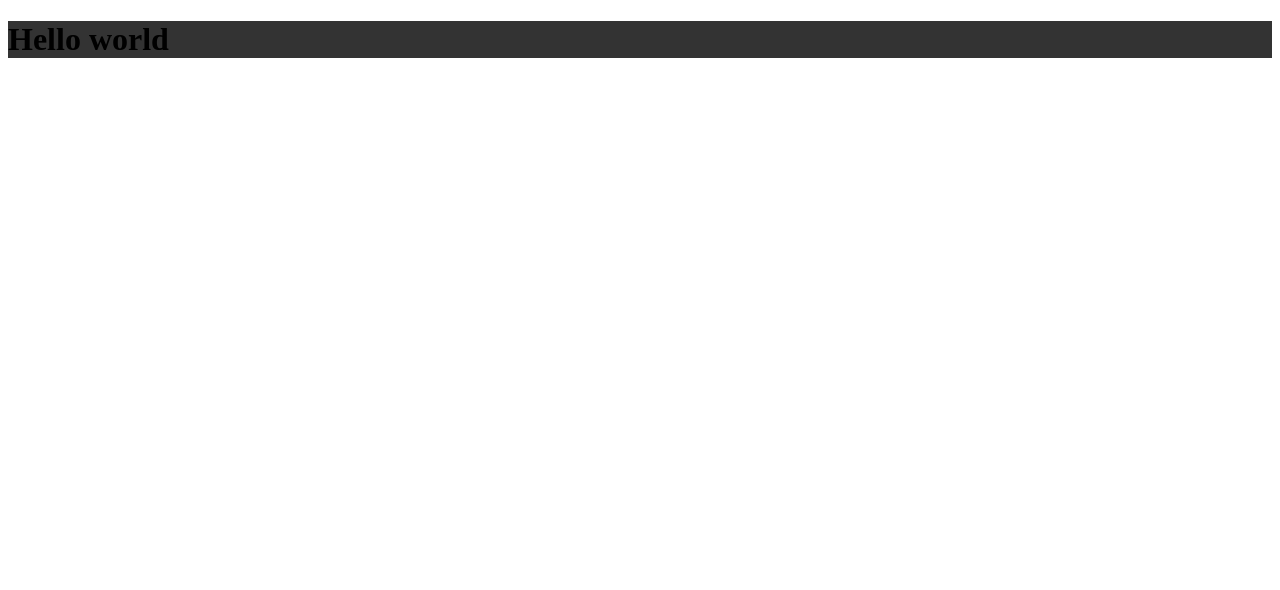
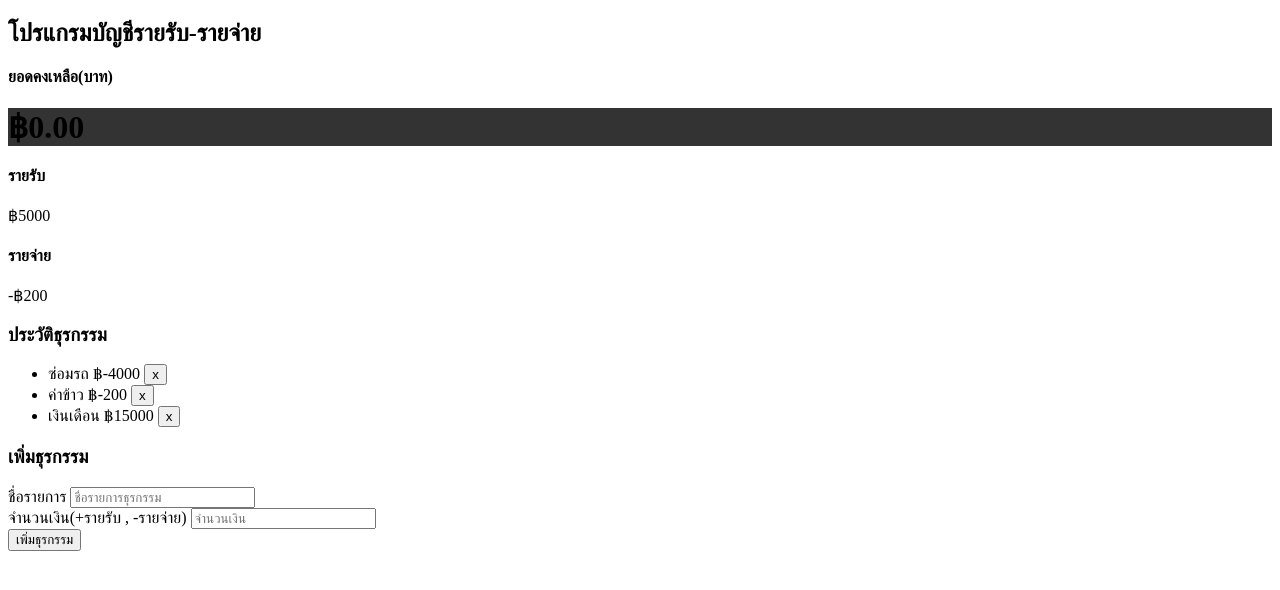
Before and after one commit to 62160140/Manage-income-and-expense, a plain HTML site: page index.html in a window 1280 px wide. Drawn offline with Linux system fonts and the light colour scheme.

Commit message:
finished html design

```diff
--- a/index.html
+++ b/index.html
@@ -7,7 +7,42 @@
   <title>โปรแกรมบัญชีรายรับ-รายจ่าย</title>
 </head>
 <body>
-  <h1>Hello world</h1>
+  <h2>โปรแกรมบัญชีรายรับ-รายจ่าย</h2>
+  <!-- -------------------- container -------------------- -->
+  <div class="container">
+   <h4>ยอดคงเหลือ(บาท)</h4>
+   <h1 id="balance">฿0.00</h1>
+   <!-- ------------------- div income expense -------------------- -->
+   <div class="income-expense-container">
+      <div>
+        <h4>รายรับ</h4>
+        <p class="money minus"  id="money-plus" >฿5000</p>
+      </div>
+      <div>
+        <h4>รายจ่าย</h4>
+        <p class="money plus"  id="money-minus" >-฿200</p>
+      </div>
+   </div>
+   <!-- ----------------- ประวัติธุรกรรม ------------------ -->
+   <h3>ประวัติธุรกรรม</h3>
+   <ul id="list" class="list">
+     <li class="minus">ซ่อมรถ <span>฿-4000</span> <button class="deleteBtn">x</button></li>
+     <li>ค่าข้าว <span>฿-200</span> <button class="deleteBtn">x</button></li>
+     <li class="plus">เงินเดือน <span>฿15000</span> <button class="deleteBtn">x</button></li>
+   </ul>
+  </div>
+  <!-- ----------------- แบบฟอร์มบันทึก ------------------ -->
+  <h3>เพิ่มธุรกรรม</h3>
+  <form action="" id="form">
+    <div class="form-control">
+      <label for="text">ชื่อรายการ</label>
+      <input type="text" name="" id="text" placeholder="ชื่อรายการธุรกรรม">
+      <br>
+      <label for="amount">จำนวนเงิน(+รายรับ , -รายจ่าย)</label>
+      <input type="number" name="" id="amount" placeholder="จำนวนเงิน">
+    </div>
+    <button class="btn">เพิ่มธุรกรรม</button>
+  </form>
 </body>
 <link rel="stylesheet" href="style.css">
 <script src="script.js"></script>
```
